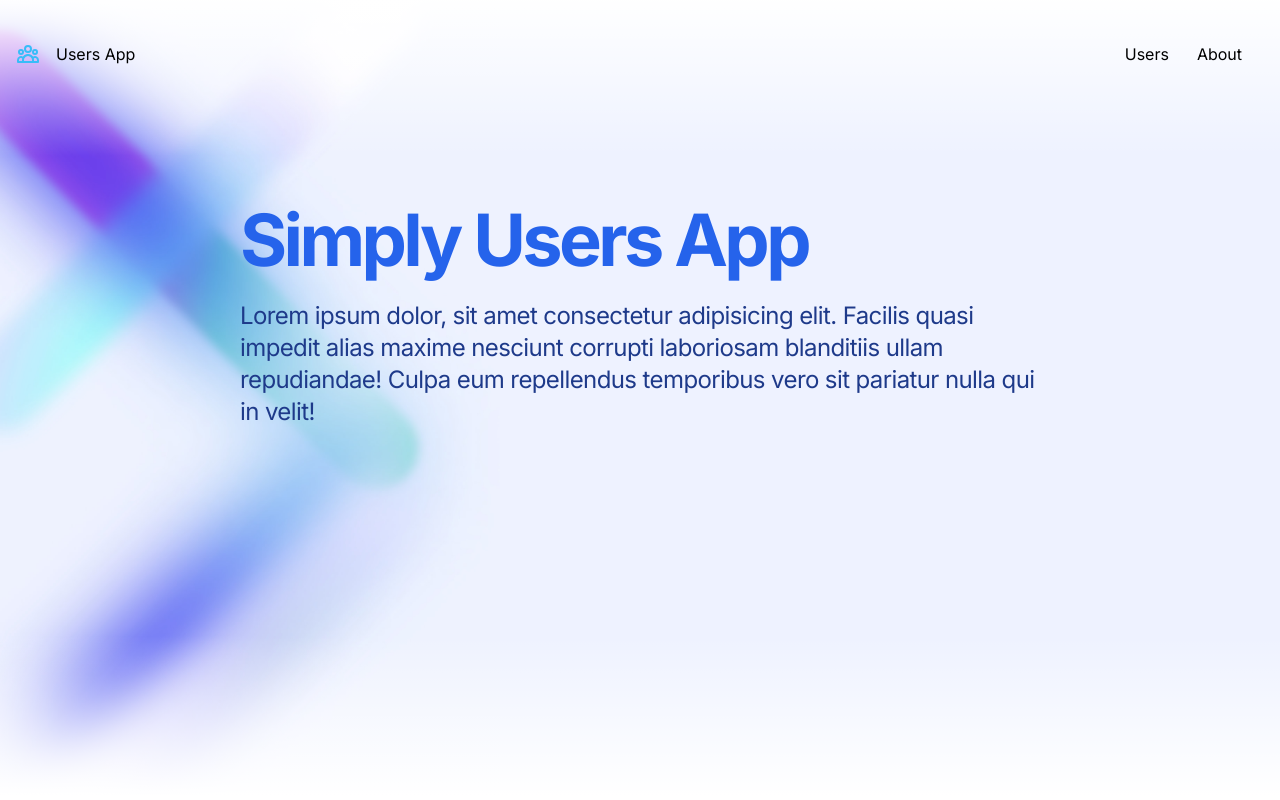
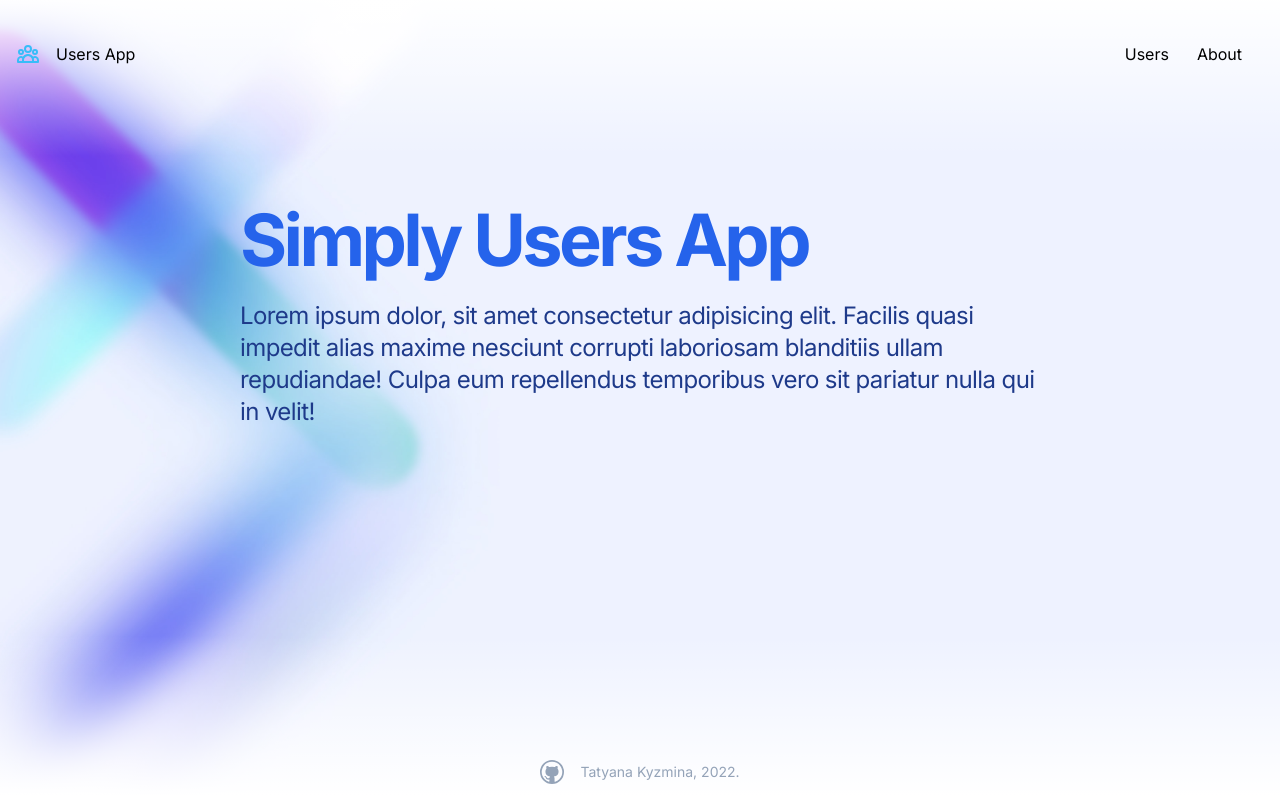
Before and after one commit to tkyzmina/React-Users, a React (Create React App) app: page / in a window 1280 px wide. Built offline with nearby package versions, Linux system fonts and the light colour scheme; no server answers.

Commit message:
(feature): Add footer

```diff
--- /dev/null
+++ b/src/components/Footer.js
@@ -0,0 +1,21 @@
+import React from "react";
+import { VscGithub } from "react-icons/vsc";
+
+function Footer() {
+  return (
+    <footer className="py-4 text-sm mt-auto">
+      <div className="container mx-auto px-4 text-slate-400 flex justify-center items-center">
+        <a
+          className="hover:text-slate-500 mr-4"
+          href="https://github.com/tkyzmina"
+        >
+          <VscGithub className="w-6 h-6" />
+          <span class="sr-only">My GitHub</span>
+        </a>
+        <p>Tatyana Kyzmina, 2022.</p>
+      </div>
+    </footer>
+  );
+}
+
+export default Footer;
--- a/src/pages/SharedLayout.js
+++ b/src/pages/SharedLayout.js
@@ -1,12 +1,16 @@
 import React from "react";
 import { Outlet } from "react-router-dom";
 import NavBar from "../components/NavBar";
+import Footer from "../components/Footer";
 
 function SharedLayout() {
   return (
     <>
-      <NavBar />
-      <Outlet />
+      <div className="wrapper flex flex-col h-screen">
+        <NavBar />
+        <Outlet />
+        <Footer />
+      </div>
     </>
   );
 }
--- a/src/pages/User.js
+++ b/src/pages/User.js
@@ -19,7 +19,7 @@ function User({ users }) {
   return (
     <Background>
     <section className="container mx-auto px-4 flex flex-col items-center">
-      <article className="rounded-lg shadow-lg ring-1 ring-black ring-opacity-5 overflow-hidden flex flex-col p-4 mx-auto w-full md:w-3/4 lg:w-1/2 mb-4">
+      <article className="rounded-lg shadow-lg ring-1 ring-black ring-opacity-5 overflow-hidden flex flex-col p-4 mx-auto w-full md:w-3/4 lg:w-1/2 mb-4 bg-white">
         <div className="flex items-center">
           <img
             className="flex-none rounded-full h-20 w-20 md:h-28 md:w-28"
```
